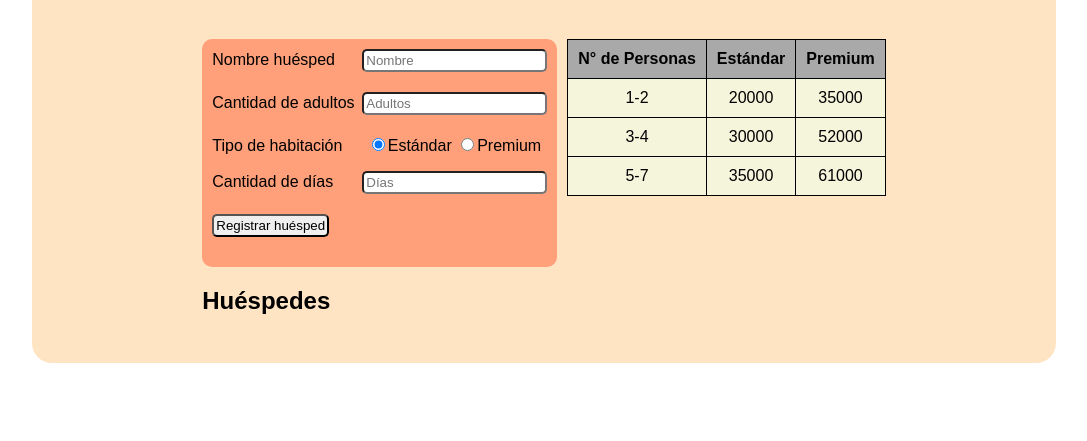
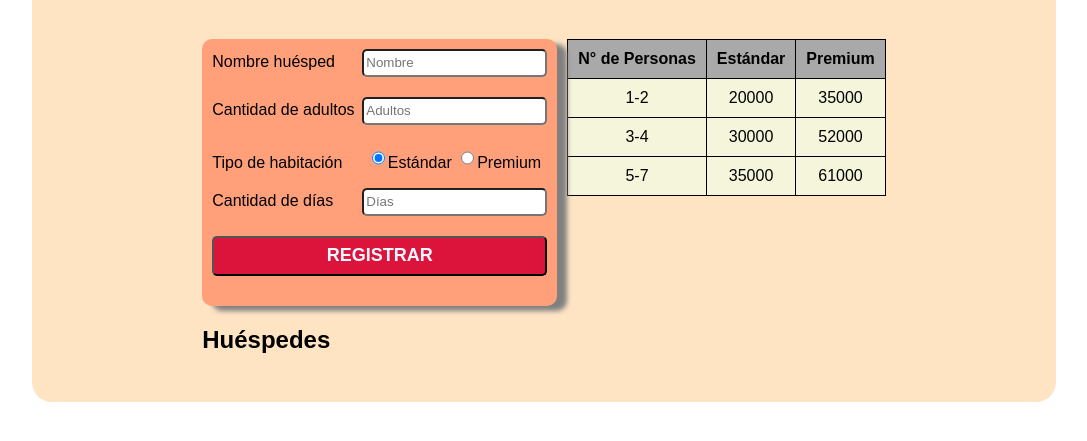
Before and after one commit to JoaquinMartina/JM-Parcial1-Lab3, a plain HTML site: page index.html in a window 1280 px wide. Shown: the part 79-520 px from the top of the page, without its empty margins (96-1183 px from the left). Drawn offline with Linux system fonts and the light colour scheme.

Commit message:
puliendo bugs y detalles estéticos

```diff
--- a/index.html
+++ b/index.html
@@ -49,7 +49,7 @@
             <input type="radio" value="Habitación Estándar" name="tipoHabitacion" id="estandar" checked>Estándar
             <input type="radio" value="Habitación Premium" name="tipoHabitacion" id="premium">Premium<br>
             <label>Cantidad de días</label><input type="text" id="txtDias" placeholder="Días"><br>
-            <input type="submit" id="btnReservar" value="Registrar huésped">
+            <input type="submit" id="btnReservar" value="Registrar">
         </form>
     </div>
 
--- a/main.js
+++ b/main.js
@@ -146,6 +146,10 @@ function registrarReserva(huesped, adultos, dias, tipoHabitacion, precioFinal){
 }
 
 function mostrarReservaTabla(){
+    if (listadoReservas.length == 0){
+        document.getElementById("infoReserva").innerHTML="";
+        return;
+    }
     const tabla = document.createElement("table");
     const filaCabecera = document.createElement("tr");
     const cabeceraHuesped = document.createElement("th");
--- a/style.css
+++ b/style.css
@@ -29,6 +29,7 @@ input{
     padding: 2px;
     border-radius: 5px;
     margin-bottom: 20px;
+    height: 20px;
 }
 
 div{
@@ -64,7 +65,18 @@ table{
     padding: 10px;
     margin-right: 10px;
     background-color: lightsalmon;
+    box-shadow: 10px 5px 5px gray;
     grid-area: form;
+}
+
+#btnReservar{
+    height: 40px;
+    width: 100%;
+    background-color: crimson;
+    color: aliceblue;
+    font-size: large;
+    text-transform: uppercase;
+    font-weight: bold;
 }
 
 label{
```
